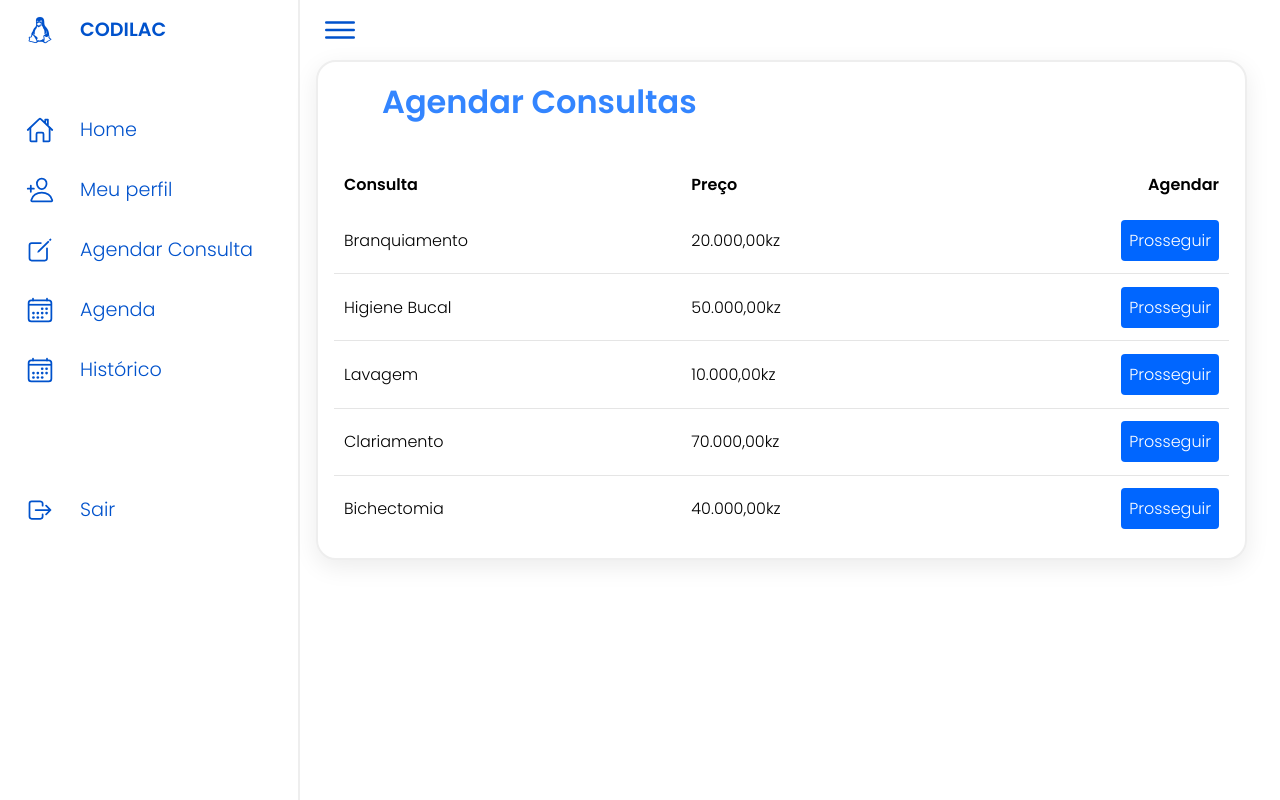
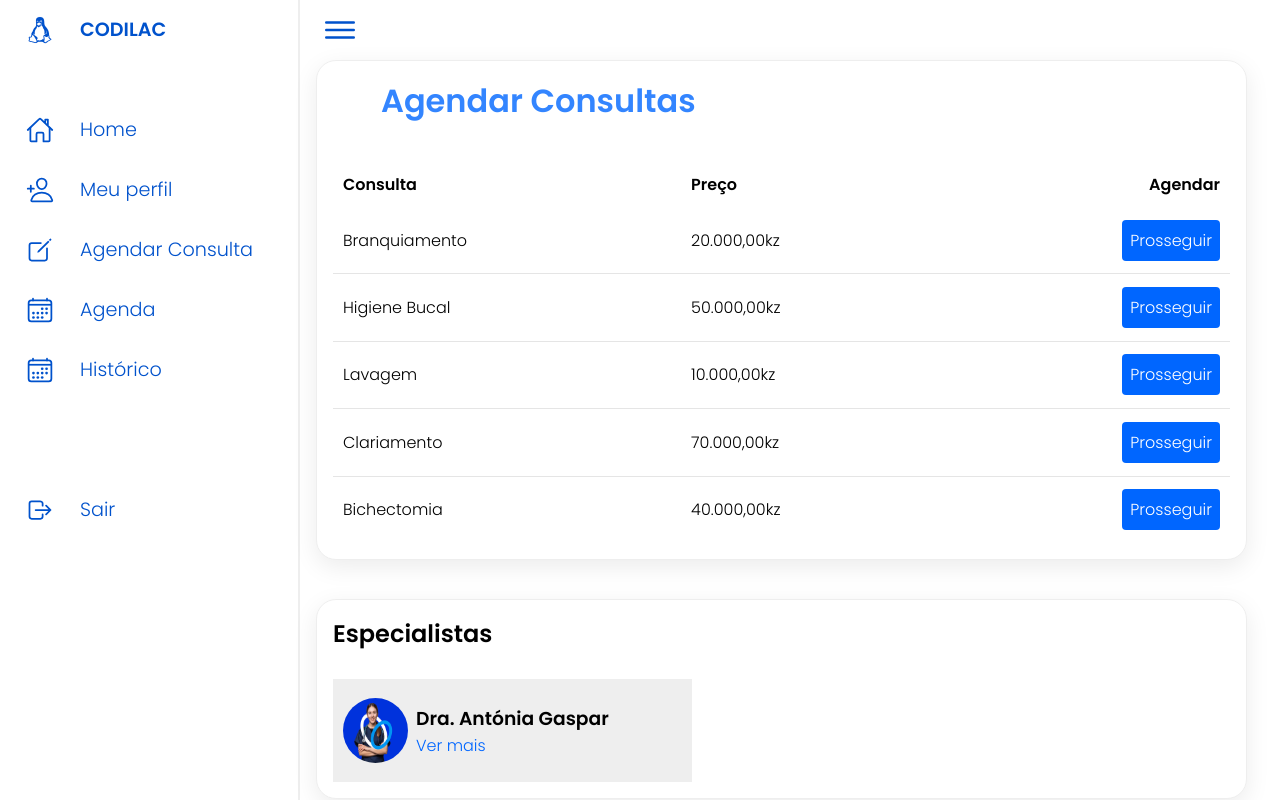
Before and after one commit to ArielDelgado06/CODILAC, a PHP site: page /HTML/agendar.html in a window 1280 px wide. Run offline with PHP 8.4, Linux system fonts and the light colour scheme.

Commit message:
in build

```diff
--- a/codilac/CSS/marcacao.css
+++ b/codilac/CSS/marcacao.css
@@ -317,7 +317,7 @@ body{
   position: absolute;
   margin-left: 1rem;
   padding: 1rem;
-  border: 2px solid #eee;
+  border: 1px solid #eee;
   border-radius: 20px;
   display: grid;
   min-height: 500px;
@@ -374,3 +374,44 @@ body{
 .main_box table tr td:last-child{
   text-align: end;
 }
+
+.box{
+  position: absolute;
+  margin-top: 55%;
+  margin-left:1rem;
+  width: 95%;
+  padding: 1rem;
+  border: 1px solid #eee;
+  border-radius: 20px;
+  display: grid;
+  min-height: 200px;
+  background: #fff;
+  box-shadow: 0 7px 25px rgba(0, 0, 0, 0.08);
+}
+
+.boxEspecialista{
+  position: relative;
+  width: 40%;
+  padding: 5px 10px;
+  display: flex;
+  flex-direction: row;
+  background: #eee;
+  align-items: center;
+}
+
+.box img{
+  position: relative;
+  width: 65px;
+  height: 65px;
+  border-radius: 50px;
+  overflow: hidden;
+}
+
+.text{
+  margin-left: 0.5rem;
+}
+
+.text a{
+  text-decoration: none;
+  color: var(--clr-blue);
+}
--- a/codilac/HTML/agendar.html
+++ b/codilac/HTML/agendar.html
@@ -108,6 +108,18 @@
         </tbody>
       </table>
      </div>
+
+     <div class="box">
+      <h2>Especialistas</h2>
+      <div class="boxEspecialista">
+        <img src="../img/enfermeira.png" alt="imagem de um médico Especialista">
+        <div class="text">
+          <h3>Dra. Antónia Gaspar</h3>
+          <a href="#">Ver mais</a>
+        </div>
+      </div>
+     </div>
+
     </div>
 
   </div>
```
